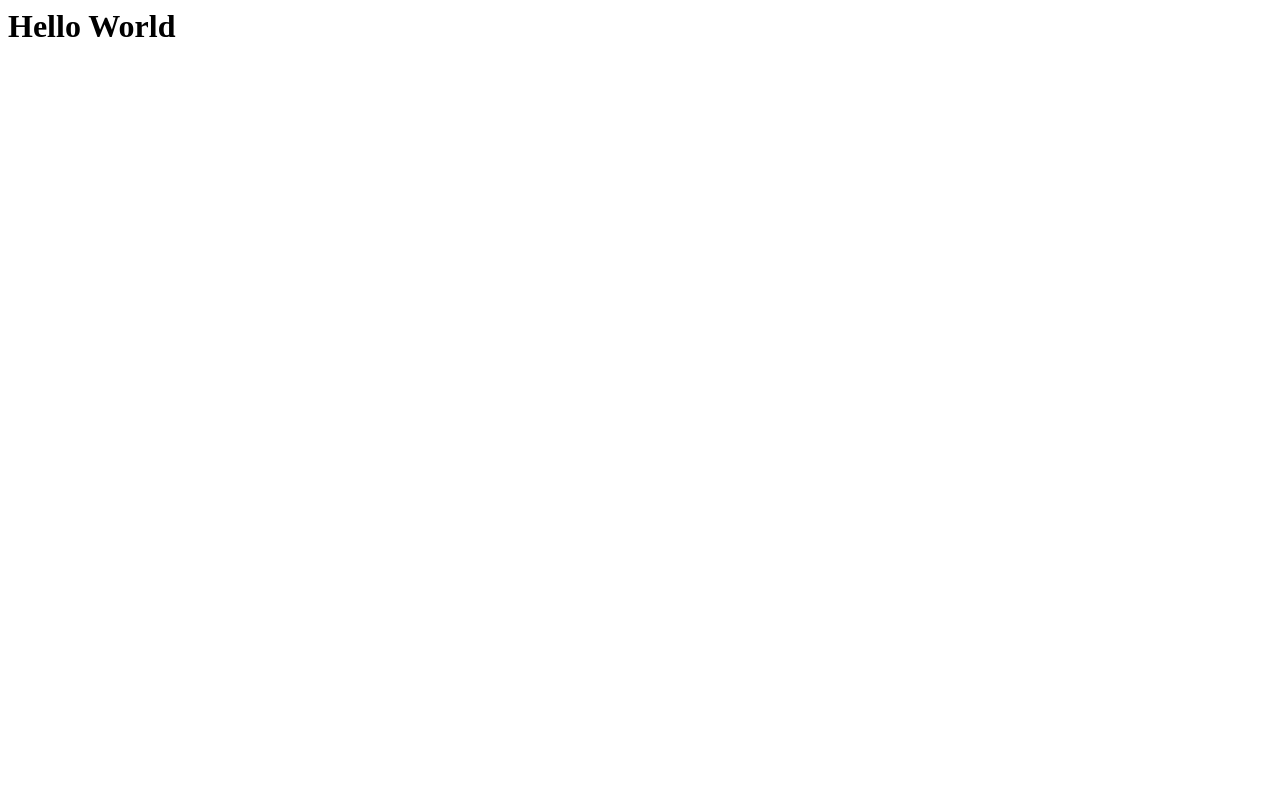
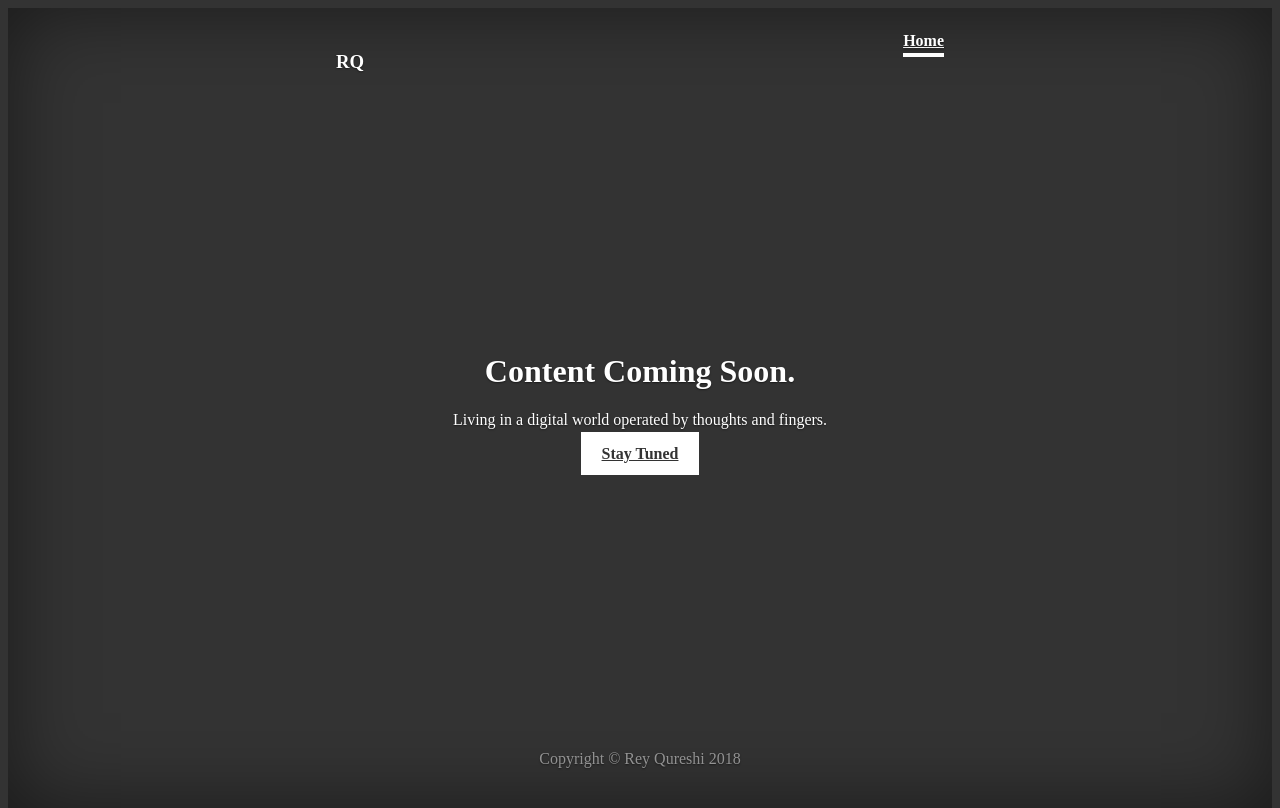
Before and after one commit to babershere/rehmatqureshi, a plain HTML site: page index.html in a window 1280 px wide. Drawn offline with Linux system fonts and the light colour scheme.

Commit message:
minimal boiler plate template with bootstrap styling

```diff
--- a/index.html
+++ b/index.html
@@ -1,6 +1,43 @@
 <html>
+<head>
+    <link rel="stylesheet" type="text/css" href="style.css">
 
-<h1>
-    Hello World
-</h1>
+
+
+<div class="site-wrapper">
+
+    <div class="site-wrapper-inner">
+
+        <div class="cover-container">
+
+            <header class="masthead clearfix">
+                <div class="inner">
+                    <h3 class="masthead-brand">RQ</h3>
+                    <nav class="nav nav-masthead">
+                        <a class="nav-link active" href="#">Home</a>
+
+                    </nav>
+                </div>
+            </header>
+
+            <main role="main" class="inner cover">
+                <h1 class="cover-heading">Content Coming Soon.</h1>
+                <p class="lead">Living in a digital world operated by thoughts and fingers.</p>
+                <p class="lead">
+                    <a href="#" class="btn btn-lg btn-secondary">Stay Tuned</a>
+                </p>
+            </main>
+
+            <footer class="mastfoot">
+                <div class="inner">
+                     Copyright © Rey Qureshi    2018
+                </div>
+            </footer>
+
+        </div>
+
+    </div>
+
+</div>
+
 </html>
--- /dev/null
+++ b/style.css
@@ -0,0 +1,165 @@
+/*
+ * Globals
+ */
+
+/* Links */
+
+a,
+a:focus,
+a:hover {
+    color: #fff;
+}
+
+/* Custom default button */
+
+.btn-secondary,
+.btn-secondary:hover,
+.btn-secondary:focus {
+    color: #333;
+    text-shadow: none;
+    /* Prevent inheritance from `body` */
+    background-color: #fff;
+    border: 0.05rem solid #fff;
+}
+
+/*
+ * Base structure
+ */
+
+html,
+body {
+    height: 100%;
+    background-color: #333;
+}
+
+body {
+    color: #fff;
+    text-align: center;
+    text-shadow: 0 0.05rem 0.1rem rgba(0, 0, 0, 0.5);
+}
+
+/* Extra markup and styles for table-esque vertical and horizontal centering */
+
+.site-wrapper {
+    display: table;
+    width: 100%;
+    height: 100vh;
+    /* For at least Firefox */
+    min-height: 100%;
+    box-shadow: inset 0 0 5rem rgba(0, 0, 0, 0.5);
+}
+
+.site-wrapper-inner {
+    display: table-cell;
+    vertical-align: top;
+}
+
+.cover-container {
+    margin-right: auto;
+    margin-left: auto;
+}
+
+/* Padding for spacing */
+
+.inner {
+    padding: 2rem;
+}
+
+/*
+ * Header
+ */
+
+.masthead {
+    margin-bottom: 2rem;
+}
+
+.masthead-brand {
+    margin-bottom: 0;
+}
+
+.nav-masthead .nav-link {
+    padding: 0.25rem 0;
+    font-weight: 700;
+    color: rgba(255, 255, 255, 0.5);
+    background-color: transparent;
+    border-bottom: 0.25rem solid transparent;
+}
+
+.nav-masthead .nav-link:hover,
+.nav-masthead .nav-link:focus {
+    border-bottom-color: rgba(255, 255, 255, 0.25);
+}
+
+.nav-masthead .nav-link+.nav-link {
+    margin-left: 1rem;
+}
+
+.nav-masthead .active {
+    color: #fff;
+    border-bottom-color: #fff;
+}
+
+@media (min-width: 48em) {
+    .masthead-brand {
+        float: left;
+    }
+    .nav-masthead {
+        float: right;
+    }
+}
+
+/*
+ * Cover
+ */
+
+.cover {
+    padding: 0 1.5rem;
+}
+
+.cover .btn-lg {
+    padding: 0.75rem 1.25rem;
+    font-weight: 700;
+}
+
+/*
+ * Footer
+ */
+
+.mastfoot {
+    color: rgba(255, 255, 255, 0.5);
+}
+
+/*
+ * Affix and center
+ */
+
+@media (min-width: 40em) {
+    /* Pull out the header and footer */
+    .masthead {
+        position: fixed;
+        top: 0;
+    }
+    .mastfoot {
+        position: fixed;
+        bottom: 0;
+    }
+    /* Start the vertical centering */
+    .site-wrapper-inner {
+        vertical-align: middle;
+    }
+    /* Handle the widths */
+    .masthead,
+    .mastfoot,
+    .cover-container {
+        width: 100%;
+        /* Must be percentage or pixels for horizontal alignment */
+    }
+}
+
+@media (min-width: 62em) {
+    .masthead,
+    .mastfoot,
+    .cover-container {
+        width: 42rem;
+    }
+}
```
Also changed, not shown: img/motoveloce.jpg (added), 2 other files.
